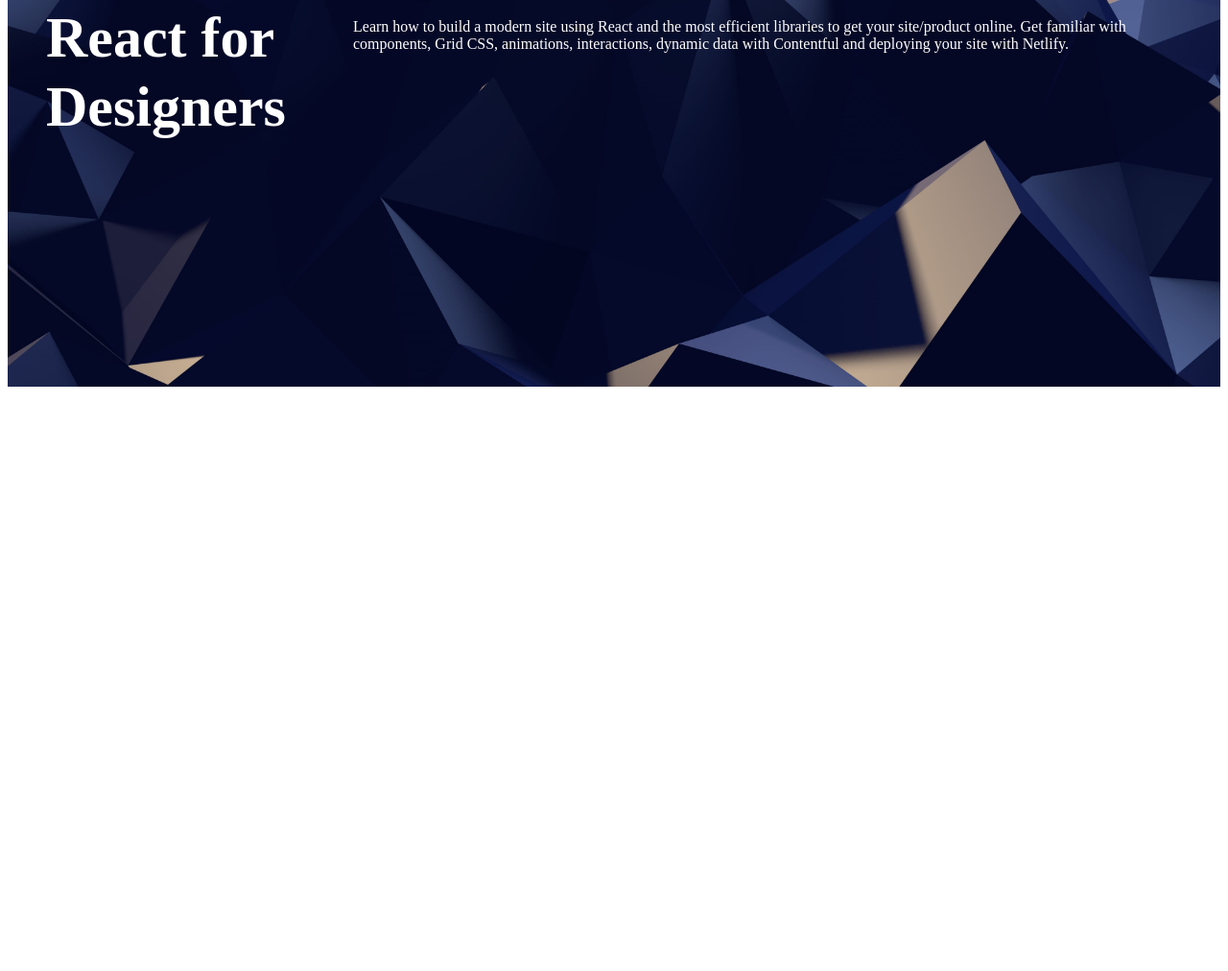
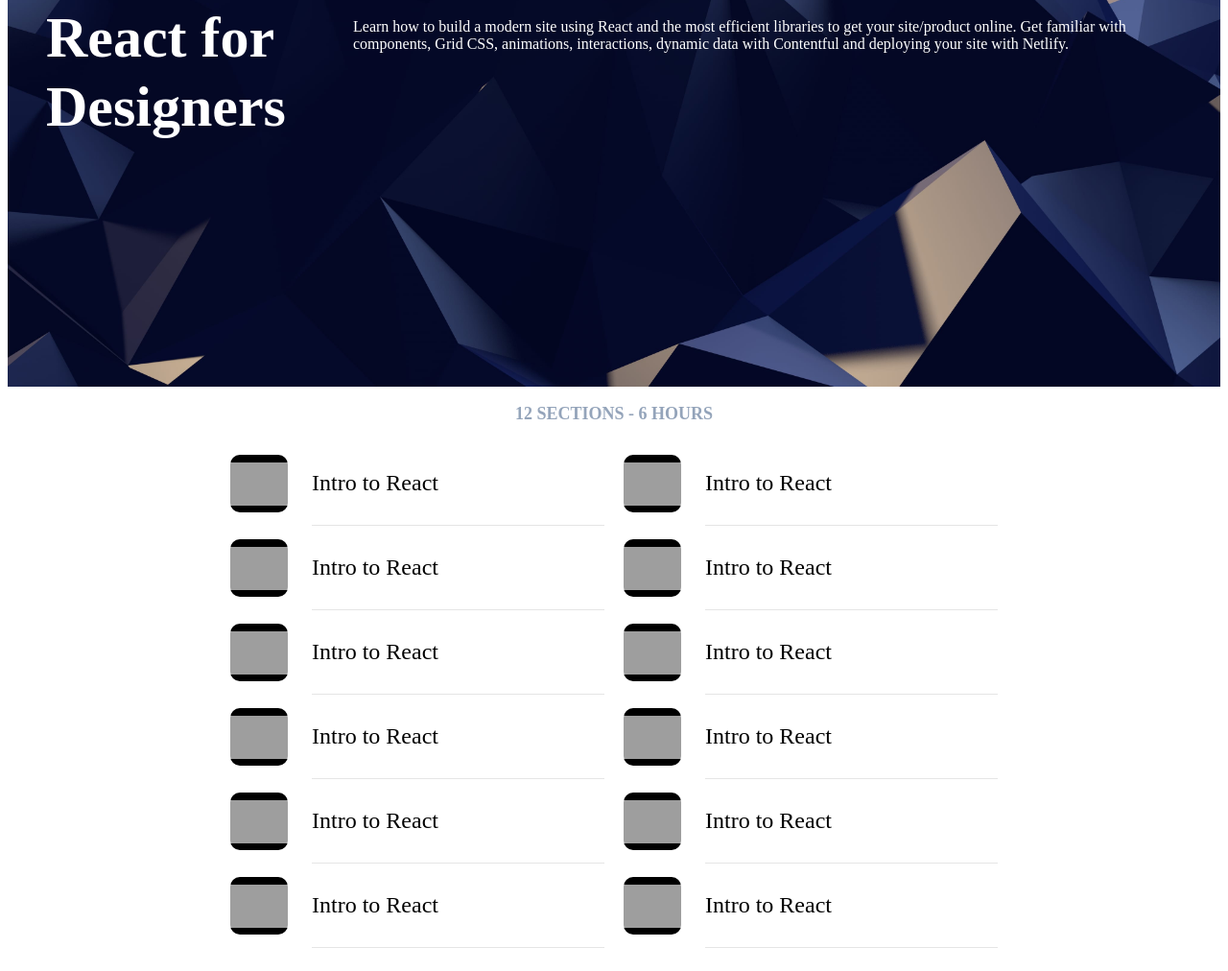
Before and after one commit to alexismo/design-code-react, a Gatsby site: page / in a window 1280 px wide. Shown: the part 1770-2782 px from the top of the page at 96% size. Before the commit the page ends 2181 px from the top, so only its background shows below. Built offline with nearby package versions, Linux system fonts and the light colour scheme; Gatsby itself is replaced by a stand-in of ours; grey boxes are pictures that could not be loaded.

Commit message:
add data from a json file

```diff
--- /dev/null
+++ b/src/components/Cell.js
@@ -0,0 +1,35 @@
+import React from 'react'
+import styled from 'styled-components'
+
+const CellGroup = styled.div`
+  display: grid;
+  grid-template-columns: 60px auto;
+  grid-gap: 25px;
+  align-items: center;
+`
+
+const CellImage = styled.div`
+  width: 60px;
+  height: 60px;
+  background: black;
+  border-radius: 10px;
+  background-image: url(${props => props.image});
+  background-size: 60px;
+  background-repeat: no-repeat;
+  background-position: center center;
+`
+
+const CellTitle = styled.div`
+  font-size: 24px;
+  border-bottom: 1px solid rgba(0, 0, 0, 0.1);
+  padding: 30px 0;
+`
+
+const Cell = props => (
+  <CellGroup>
+    <CellImage image={props.image} />
+    <CellTitle>{props.title}</CellTitle>
+  </CellGroup>
+)
+
+export default Cell
--- a/src/pages/index.js
+++ b/src/pages/index.js
@@ -1,9 +1,33 @@
 import React from 'react'
+import styled from 'styled-components'
 import Link from 'gatsby-link'
 import SeeMyWorkArrow from '../images/seeMyWorkArrow.svg'
 import Card from '../components/Card'
 import Section from '../components/Section'
 import Wave from '../components/Wave'
+import Cell from '../components/Cell'
+import staticdata from '../../staticdata.json'
+
+const SectionCaption = styled.p`
+  font-weight: 600;
+  font-size: 18px;
+  text-transform: uppercase;
+  color: #94a4ba;
+  text-align: center;
+`
+
+const SectionCellGroup = styled.div`
+  max-width: 800px;
+  margin: 0 auto 100px;
+  display: grid;
+  grid-template-columns: repeat(2, 1fr);
+  grid-column-gap: 20px;
+  padding: 0 20px;
+
+  @media (max-width: 800px) {
+    grid-template-columns: repeat(1, 1fr);
+  }
+`
 
 const IndexPage = () => (
   <div>
@@ -64,6 +88,13 @@
       title="React for Designers"
       text="Learn how to build a modern site using React and the most efficient libraries to get your site/product online. Get familiar with components, Grid CSS, animations, interactions, dynamic data with Contentful and deploying your site with Netlify."
     />
+
+    <SectionCaption>12 sections - 6 hours</SectionCaption>
+    <SectionCellGroup>
+      {staticdata.cells.map(cell => (
+        <Cell title={cell.title} image={cell.image} />
+      ))}
+    </SectionCellGroup>
   </div>
 )
 
--- /dev/null
+++ b/staticdata.json
@@ -0,0 +1,52 @@
+{
+  "cells": [
+    {
+      "title": "Intro to React",
+      "image": "https://cl.ly/7aef1c0917f0/logo-react.png"
+    },
+    {
+      "title": "Intro to React",
+      "image": "https://cl.ly/7aef1c0917f0/logo-react.png"
+    },
+    {
+      "title": "Intro to React",
+      "image": "https://cl.ly/7aef1c0917f0/logo-react.png"
+    },
+    {
+      "title": "Intro to React",
+      "image": "https://cl.ly/7aef1c0917f0/logo-react.png"
+    },
+    {
+      "title": "Intro to React",
+      "image": "https://cl.ly/7aef1c0917f0/logo-react.png"
+    },
+    {
+      "title": "Intro to React",
+      "image": "https://cl.ly/7aef1c0917f0/logo-react.png"
+    },
+    {
+      "title": "Intro to React",
+      "image": "https://cl.ly/7aef1c0917f0/logo-react.png"
+    },
+    {
+      "title": "Intro to React",
+      "image": "https://cl.ly/7aef1c0917f0/logo-react.png"
+    },
+    {
+      "title": "Intro to React",
+      "image": "https://cl.ly/7aef1c0917f0/logo-react.png"
+    },
+    {
+      "title": "Intro to React",
+      "image": "https://cl.ly/7aef1c0917f0/logo-react.png"
+    },
+    {
+      "title": "Intro to React",
+      "image": "https://cl.ly/7aef1c0917f0/logo-react.png"
+    },
+    {
+      "title": "Intro to React",
+      "image": "https://cl.ly/7aef1c0917f0/logo-react.png"
+    }
+  ]
+}
```
